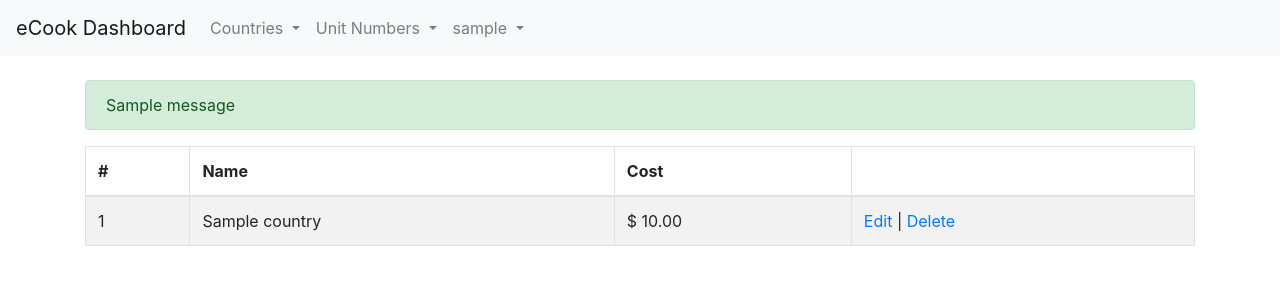
After one commit to trk9001/ecook-angaza, a Django app: page /countries/ in a window 1280 px wide. The commit adds this page. Shown: the top 300 px of the page. Run offline with Django 3.2, Linux system fonts and the light colour scheme; a user stored in the database is signed in; tables that the repository leaves empty hold one stand-in row (values such as "Sample post"); one stand-in notice (Sample message) is shown.

Commit message:
Country CRUD done

```diff
--- /dev/null
+++ b/reports/templates/reports/countries/list.html
@@ -0,0 +1,42 @@
+{% extends 'layout.html' %}
+
+{% block title %}List of Countries{% endblock title %}
+
+{% block body %}
+    {% if messages %}
+        {% for message in messages %}
+            <div class="alert alert-{% if message.tags == 'error' %}danger{% else %}{{ message.tags }}{% endif %}">{{ message }}</div>
+        {% endfor %}
+    {% endif %}
+
+    <div class="table-responsive">
+        <table class="table table-striped table-bordered table-hover">
+            <thead>
+                <tr>
+                    <th>#</th>
+                    <th>Name</th>
+                    <th>Cost</th>
+                    <th></th>
+                </tr>
+            </thead>
+
+            <tbody>
+                {% for item in countries %}
+                    <tr>
+                        <td>{{ forloop.counter }}</td>
+                        <td>{{ item.name }}</td>
+                        <td>$ {{ item.cost }}</td>
+                        <td>
+                            <a href="{% url 'reports:countries_update' item.id %}">Edit</a> |
+                            <a href="javascript:;" onclick="document.getElementById('{{ item.id }}').submit()">Delete</a>
+
+                            <form method="post" action="{% url 'reports:countries_delete' item.id %}" id="{{ item.id }}">
+                                {% csrf_token %}
+                            </form>
+                        </td>
+                    </tr>
+                {% endfor %}
+            </tbody>
+        </table>
+    </div>
+{% endblock body %}
--- a/reports/urls.py
+++ b/reports/urls.py
@@ -8,6 +8,10 @@ urlpatterns = [
     path('logout/', LogoutView.as_view(), name='logout'),
     path('', ReportsView.as_view(), name='reports'),
     path('export/', ExportView.as_view(), name='export'),
+    path('countries/', CountryListView.as_view(), name='countries_list'),
+    path('countries/create/', CountryCreateView.as_view(), name='countries_create'),
+    path('countries/<pk>/update/', CountryUpdateView.as_view(), name='countries_update'),
+    path('countries/<pk>/delete/', CountryDeleteView.as_view(), name='countries_delete'),
     path('unit-numbers/', UnitNumberListView.as_view(), name='unit_numbers_list'),
     path('unit-numbers/create/', UnitNumberCreateView.as_view(), name='unit_numbers_create'),
     path('unit-numbers/<unit_number>/update/', UnitNumberUpdateView.as_view(), name='unit_numbers_update'),
--- a/reports/views/__init__.py
+++ b/reports/views/__init__.py
@@ -1,3 +1,4 @@
 from .accounts import *
 from .unit_numbers import *
 from .reports import *
+from .countries import *
--- /dev/null
+++ b/reports/views/countries.py
@@ -0,0 +1,37 @@
+from typing import Any, Dict
+from django.db.models.query import QuerySet
+from django.shortcuts import get_object_or_404
+from django.urls import reverse_lazy
+from django.contrib.auth.mixins import LoginRequiredMixin
+from django.contrib.messages.views import SuccessMessageMixin
+from django.views.generic import ListView, CreateView, UpdateView, DeleteView
+from reports.models import Country
+
+
+class CountryListView(LoginRequiredMixin, ListView):
+    template_name = 'reports/countries/list.html'
+    model = Country
+    context_object_name = 'countries'
+    ordering = 'name'
+
+
+class CountryCreateView(LoginRequiredMixin, SuccessMessageMixin, CreateView):
+    template_name = 'reports/countries/create.html'
+    model = Country
+    fields = '__all__'
+    success_url = reverse_lazy('reports:countries_list')
+    success_message = "%(name)s was created successfully"
+
+
+class CountryUpdateView(LoginRequiredMixin, SuccessMessageMixin, UpdateView):
+    template_name = 'reports/countries/update.html'
+    model = Country
+    fields = '__all__'
+    success_url = reverse_lazy('reports:countries_list')
+    success_message = "%(name)s was updated successfully"
+
+
+class CountryDeleteView(LoginRequiredMixin, SuccessMessageMixin, DeleteView):
+    model = Country
+    success_url = reverse_lazy('reports:countries_list')
+    success_message = "%(name)s was deleted successfully"
--- a/templates/layout.html
+++ b/templates/layout.html
@@ -18,6 +18,16 @@
         <div class="collapse navbar-collapse" id="navbarNavDropdown">
             <ul class="navbar-nav">
                 {% if request.user.is_authenticated %}
+                    <li class="nav-item dropdown">
+                        <a class="nav-link dropdown-toggle" href="#" id="navbarDropdownMenuLink" role="button" data-toggle="dropdown" aria-haspopup="true" aria-expanded="false">
+                            Countries
+                        </a>
+                        <div class="dropdown-menu" aria-labelledby="navbarDropdownMenuLink">
+                            <a class="dropdown-item" href="{% url 'reports:countries_list' %}">List</a>
+                            <a class="dropdown-item" href="{% url 'reports:countries_create' %}">Create</a>
+                        </div>
+                    </li>
+
                     <li class="nav-item dropdown">
                         <a class="nav-link dropdown-toggle" href="#" id="navbarDropdownMenuLink" role="button" data-toggle="dropdown" aria-haspopup="true" aria-expanded="false">
                             Unit Numbers
```
Also changed, not shown: reports/templates/reports/countries/create.html (added, +17 -0 lines), reports/templates/reports/countries/form.html (added, +19 -0 lines), reports/templates/reports/countries/update.html (added, +17 -0 lines).
